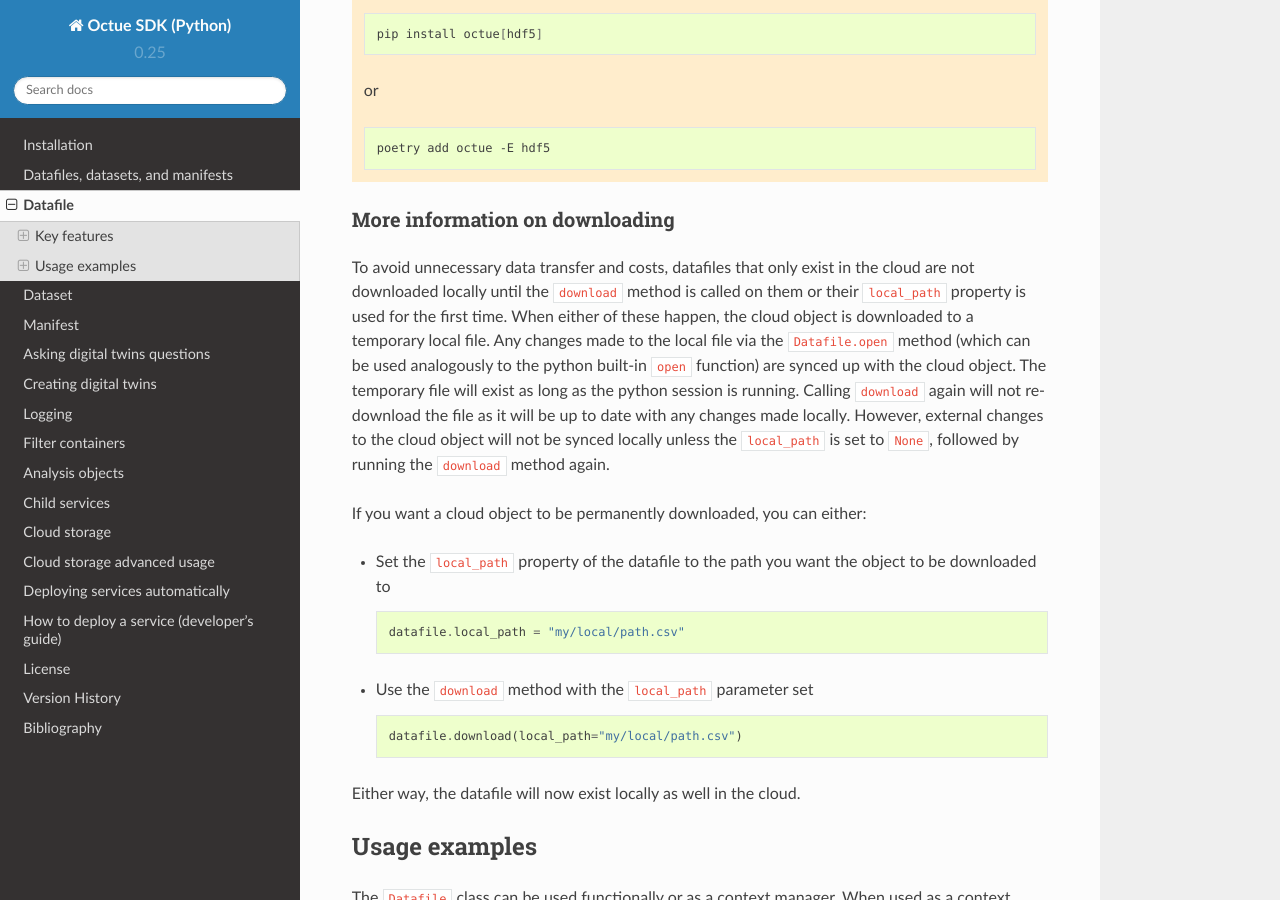
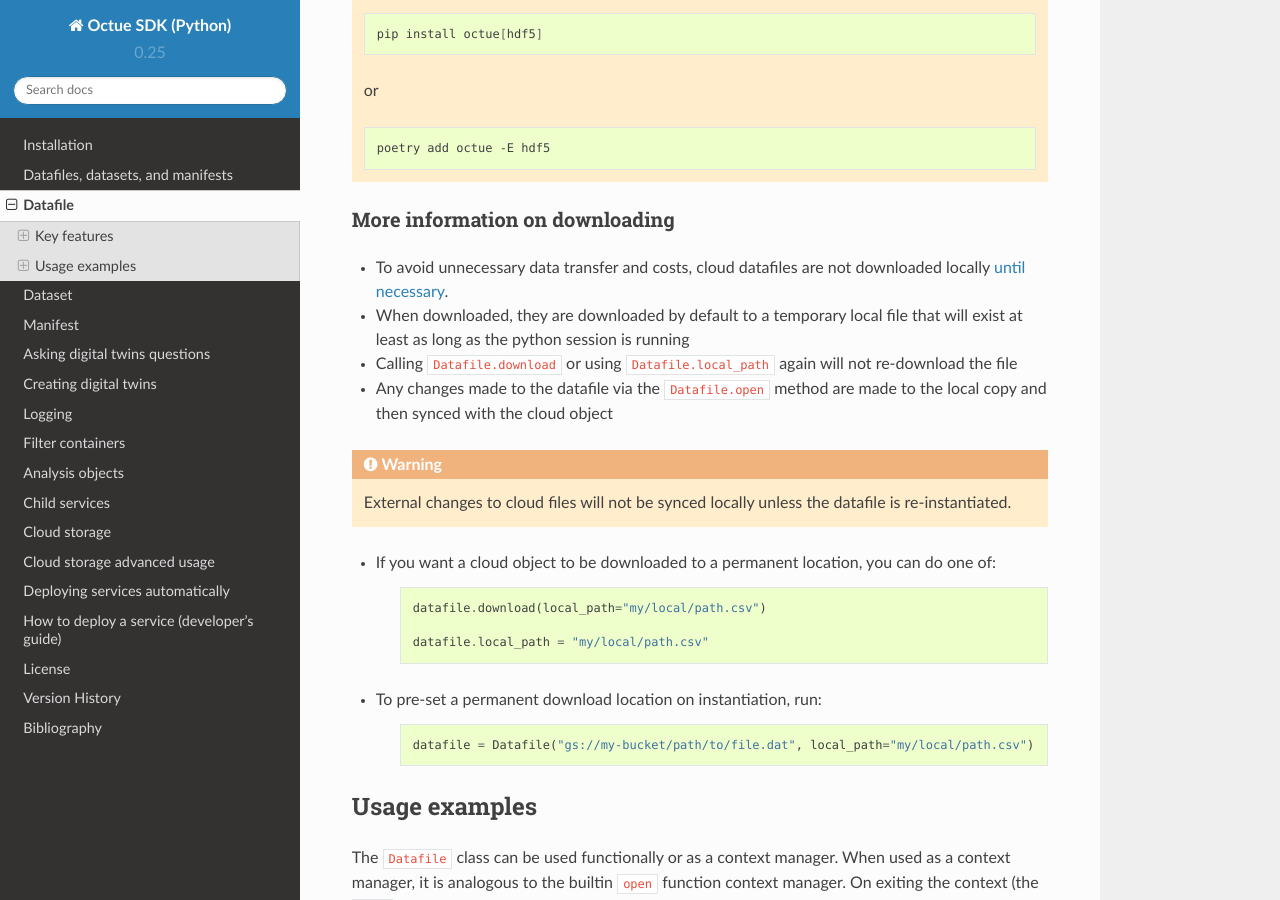
Before and after one commit to octue/octue-sdk-python, a Sphinx documentation site: the page built from docs/source/datafile.rst, in a window 1280 px wide and 900 px high, scrolled down 3591 px. Built offline with Sphinx 7.4.7 and the Read the Docs theme 2.0.0, drawn with Linux system fonts in a browser that asks for light colours.

Commit message:
DOC: Improve "more information on downloading" datafile doc section
skipci

```diff
--- a/docs/source/datafile.rst
+++ b/docs/source/datafile.rst
@@ -48,7 +48,6 @@ And this is how to write to a cloud datafile:
         datafile.labels.add("processed")
 
 All the same file modes you'd use with the built-in ``open`` are available for datafiles e.g. ``"r"`` and ``"a"``.
-
 
 Automatic lazy downloading
 --------------------------
@@ -183,30 +182,32 @@ Represent HDF5 files
 
 More information on downloading
 -------------------------------
-To avoid unnecessary data transfer and costs, datafiles that only exist in the cloud are not downloaded locally until
-the ``download`` method is called on them or their ``local_path`` property is used for the first time. When either of
-these happen, the cloud object is downloaded to a temporary local file. Any changes made to the local file via the
-``Datafile.open`` method (which can be used analogously to the python built-in ``open`` function) are synced up with
-the cloud object. The temporary file will exist as long as the python session is running. Calling ``download`` again
-will not re-download the file as it will be up to date with any changes made locally. However, external changes to the
-cloud object will not be synced locally unless the ``local_path`` is set to ``None``, followed by running the ``download``
-method again.
 
-If you want a cloud object to be permanently downloaded, you can either:
+- To avoid unnecessary data transfer and costs, cloud datafiles are not downloaded locally
+  `until necessary <datafile.html#automatic-lazy-downloading>`_.
+- When downloaded, they are downloaded by default to a temporary local file that will exist at least as long as the
+  python session is running
+- Calling ``Datafile.download`` or using ``Datafile.local_path`` again will not re-download the file
+- Any changes made to the datafile via the ``Datafile.open`` method are made to the local copy and then synced with
+  the cloud object
 
-- Set the ``local_path`` property of the datafile to the path you want the object to be downloaded to
+.. warning::
 
-  .. code-block:: python
+    External changes to cloud files will not be synced locally unless the datafile is re-instantiated.
 
-      datafile.local_path = "my/local/path.csv"
+- If you want a cloud object to be downloaded to a permanent location, you can do one of:
 
-- Use the ``download`` method with the ``local_path`` parameter set
+    .. code-block:: python
 
-  .. code-block:: python
+        datafile.download(local_path="my/local/path.csv")
 
-      datafile.download(local_path="my/local/path.csv")
+        datafile.local_path = "my/local/path.csv"
 
-Either way, the datafile will now exist locally as well in the cloud.
+- To pre-set a permanent download location on instantiation, run:
+
+    .. code-block:: python
+
+        datafile = Datafile("gs://my-bucket/path/to/file.dat", local_path="my/local/path.csv")
 
 
 Usage examples
```
